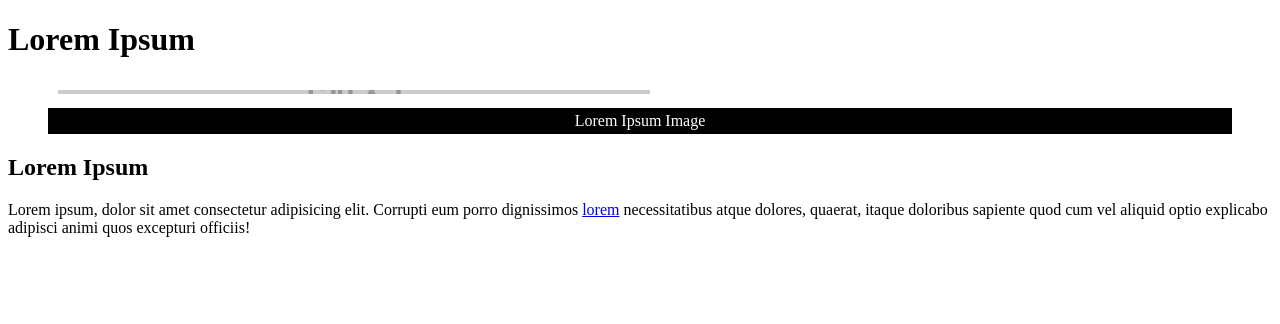
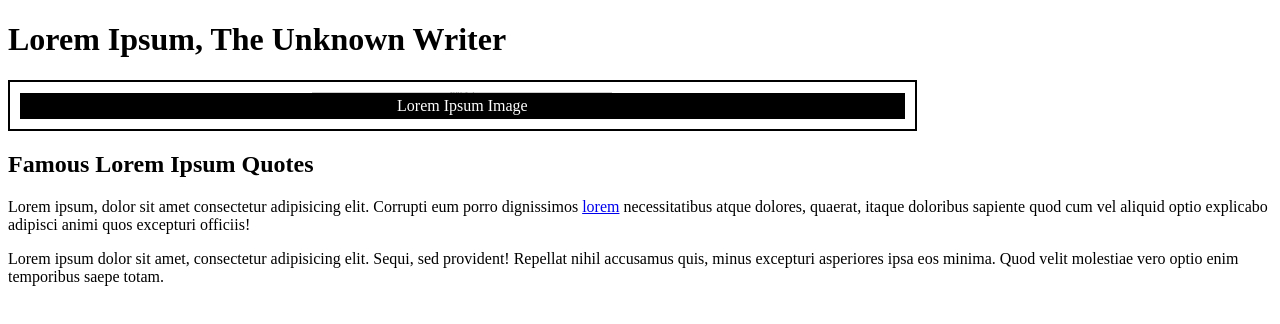
Before and after one commit to ravi-chandran/fcc-responsive-web-design, a plain HTML site: page tributepage/index.html in a window 1280 px wide. Drawn offline with Linux system fonts and the light colour scheme; placeholder pictures from the web are drawn by us.

Commit message:
Tribute page passing 10/10 tests

```diff
--- a/tributepage/index.html
+++ b/tributepage/index.html
@@ -9,25 +9,26 @@
 </head>
 <body>
     <main id="main">
-        <h1 id="title">Lorem Ipsum</h1>
+        <h1 id="title">Lorem Ipsum, The Unknown Writer</h1>
         <div id="img-div">
-            <figure>
-                <img src="https://via.placeholder.com/150/000000/FFFFFF/?text=Lorem" alt="Lorem" id="image">
-                <figcaption id="img-caption">
-                    Lorem Ipsum Image
-                </figcaption>
-              </figure>
+            <img src="https://via.placeholder.com/300/000000/FFFFFF/?text=Lorem" alt="Lorem" id="image">
+
+            <figcaption id="img-caption">
+                Lorem Ipsum Image
+            </figcaption>
         </div>
 
         <article id="tribute-info">
-            <h2>Lorem Ipsum</h2>
-            <p id="tribute-info">Lorem ipsum, dolor sit amet consectetur adipisicing elit. Corrupti eum porro dignissimos
+            <h2>Famous Lorem Ipsum Quotes</h2>
+            <p>Lorem ipsum, dolor sit amet consectetur adipisicing elit. Corrupti eum porro dignissimos
 
             <a href="https://en.wikipedia.org/wiki/Lorem_ipsum"
             id="tribute-link"
             target="_blank">lorem</a>
 
             necessitatibus atque dolores, quaerat, itaque doloribus sapiente quod cum vel aliquid optio explicabo adipisci animi quos excepturi officiis!</p>
+
+            <p>Lorem ipsum dolor sit amet, consectetur adipisicing elit. Sequi, sed provident! Repellat nihil accusamus quis, minus excepturi asperiores ipsa eos minima. Quod velit molestiae vero optio enim temporibus saepe totam.</p>
         </article>
 
       </main>
--- a/tributepage/style.css
+++ b/tributepage/style.css
@@ -1,11 +1,17 @@
-img {
-    /* border: 2px solid black; */
+#img-div {
+    border: 2px solid black;
     padding: 10px;
-    width: 50%;
-    margin: auto;
+    width: 70%;
+    /* text-align: center; */
 }
 
-figcaption {
+img {
+    display: block;
+    margin: auto;
+    max-width: 300px;
+}
+
+#img-caption {
     background-color: black;
     color: white;
     padding: 4px;
```
